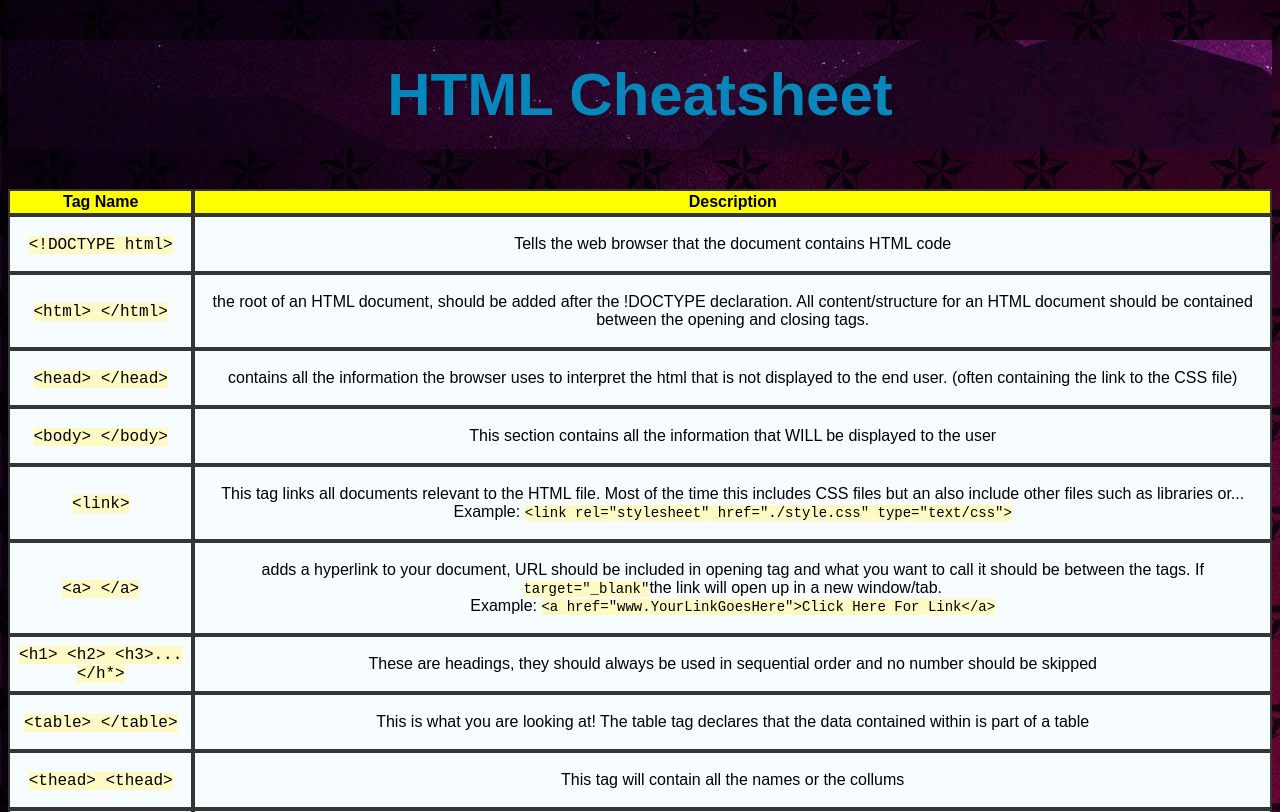
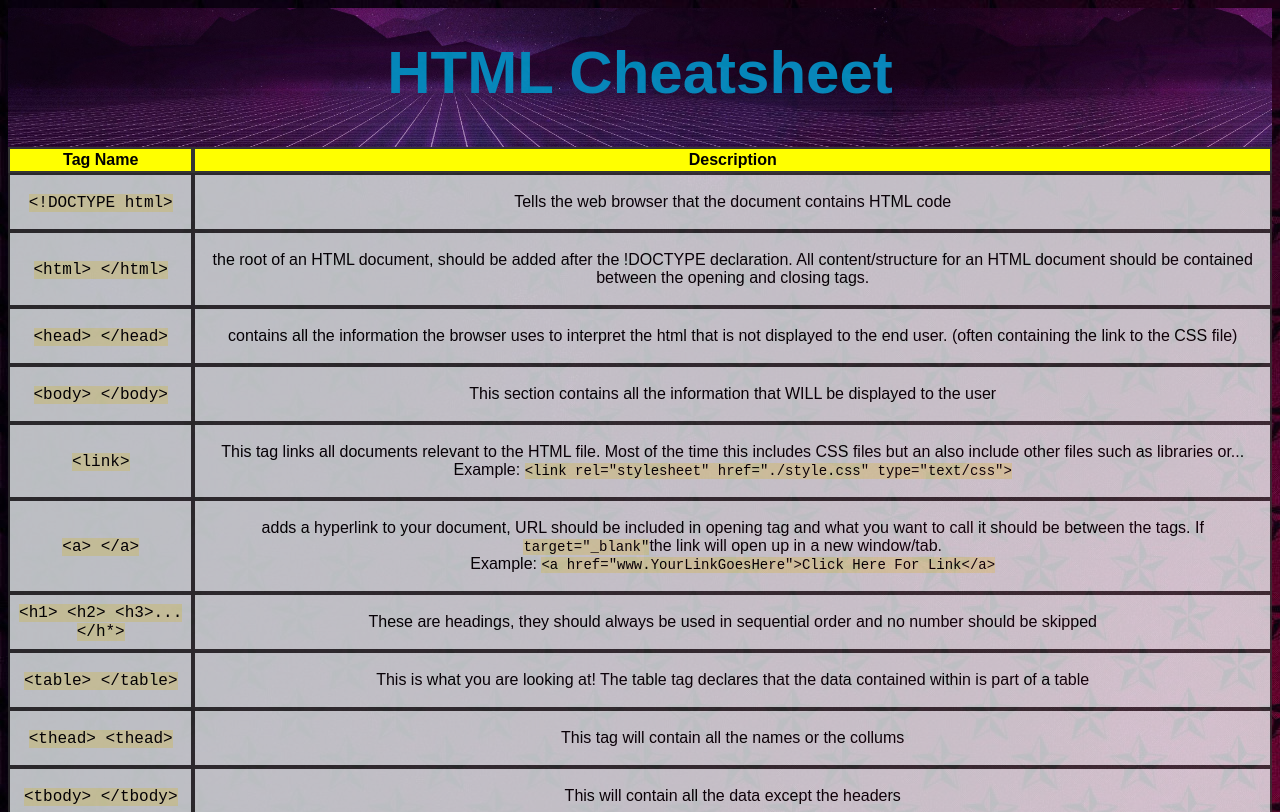
Before and after one commit to Prototype-Integral/Prototype-Integral.github.io, a plain HTML site: page HTMLcheatsheet.html in a window 1280 px wide. Shown: the top 812 px of the page. Drawn offline with Linux system fonts and the light colour scheme.

Commit message:
minor cosmetic changes to HTMLcheatsheet CSS

```diff
--- a/Styles/cheatsheetStyle.css
+++ b/Styles/cheatsheetStyle.css
@@ -11,19 +11,25 @@ h1 {
     font-size: 60px;
     background-image: url("../img/gridLandscape.jpg");
     opacity: 0.7;
-    padding-top: 20px;
-    padding-bottom: 20px;
+    padding-top: 30px;
+    padding-bottom: 40px;
+    background-size: 70%;
+    margin-bottom: 0;
+    margin-top: 0;
+    text-shadow: whitesmoke;
 }
 table {
     margin-left: auto;
     margin-right: auto;
     border-spacing: 0px;
+    margin-top: 0;
 }
 thead {
     background-color: yellow;
 }
 tbody {
     background-color: rgb(247, 253, 255);
+    opacity: 0.75;
 }
 span {
     font-family: monospace;
```
